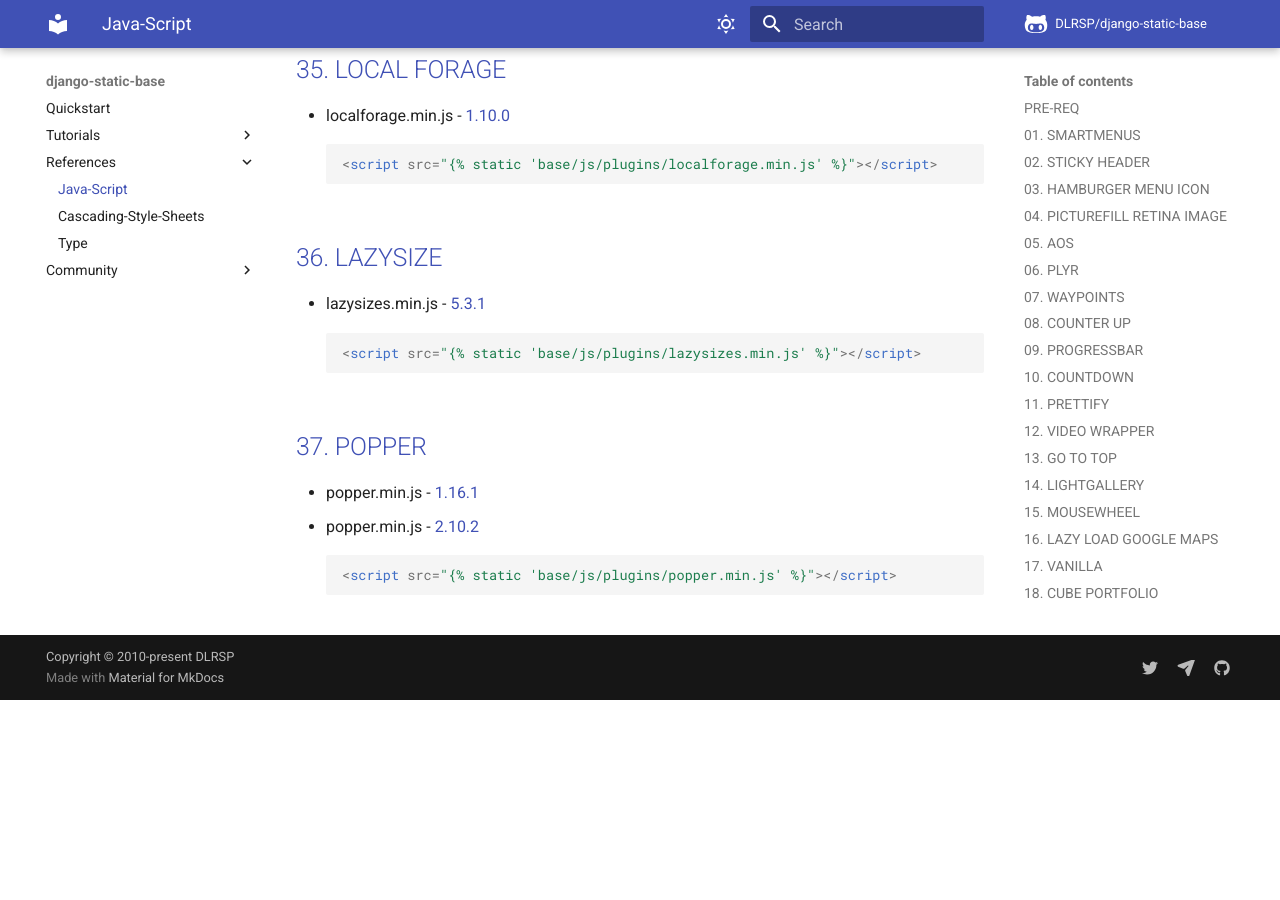
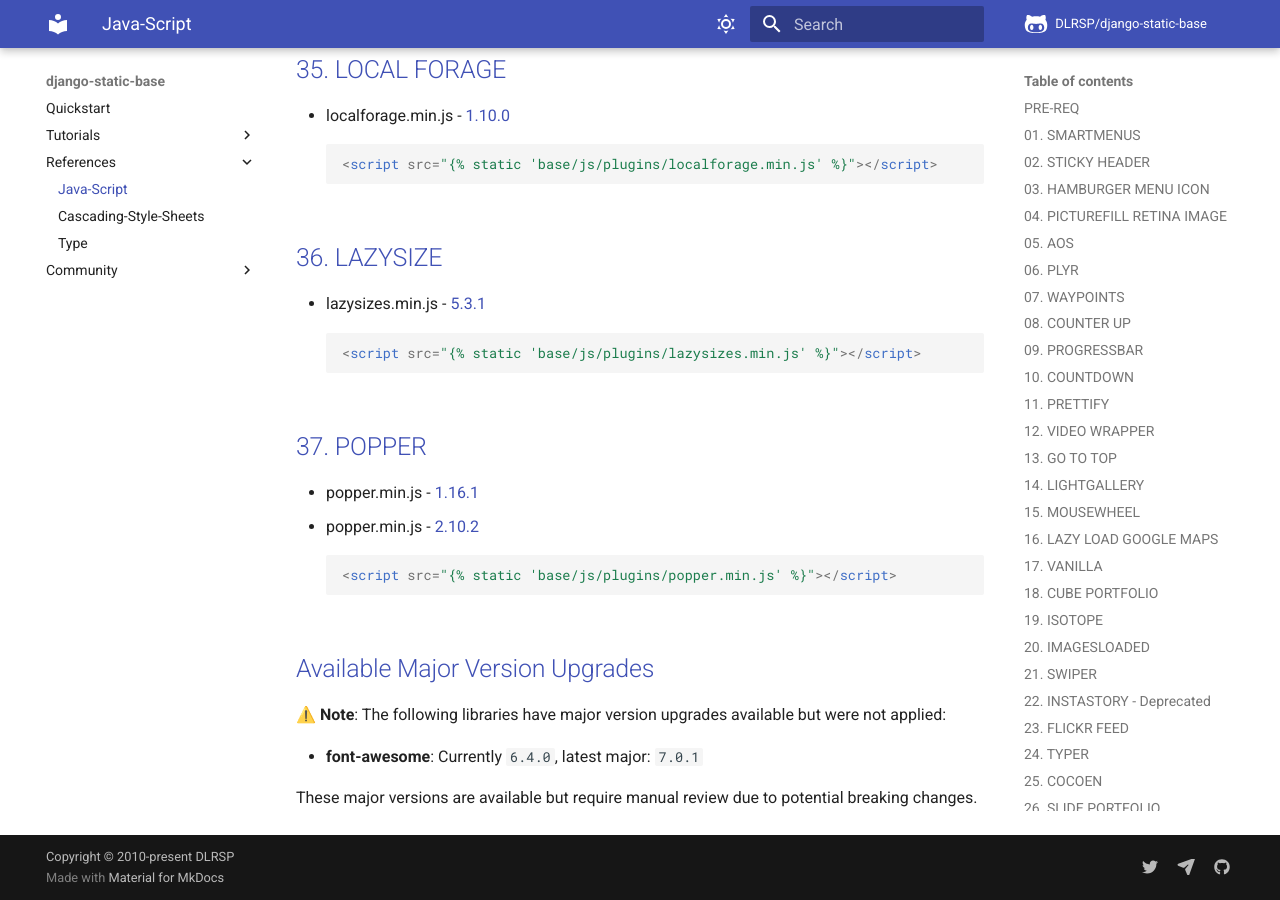
Before and after one commit to DLRSP/django-static-base, an MkDocs documentation site: the page built from docs/references/javascript.md, in a window 1280 px wide and 900 px high, scrolled down 6303 px. Built offline with MkDocs 1.6.1 and Material for MkDocs 9.7.7, drawn with Linux system fonts in a browser that asks for light colours; comment, search, counter and statistics services are not loaded; before the commit the page ends 7003 px from its top, so only the background shows below that.

```diff
--- a/docs/references/javascript.md
+++ b/docs/references/javascript.md
@@ -182,3 +182,11 @@
 [imagesloaded.pkgd.min.js]: https://github.com/desandro/imagesloaded/blob/master/imagesloaded.pkgd.min.js
 [jquery.smartmenus.min.js]: https://github.com/vadikom/smartmenus/blob/master/dist/jquery.smartmenus.min.js
 [jquery.smartmenus.bootstrap-4.min.js]: https://github.com/vadikom/smartmenus/blob/master/dist/addons/bootstrap-4/jquery.smartmenus.bootstrap-4.min.js
+
+## Available Major Version Upgrades
+
+⚠️ **Note**: The following libraries have major version upgrades available but were not applied:
+
+- **font-awesome**: Currently `6.4.0`, latest major: `7.0.1`
+
+These major versions are available but require manual review due to potential breaking changes.
--- a/versions.json
+++ b/versions.json
@@ -1,8 +1,8 @@
 {
   "animate_css": "4.1.1",
-  "bootstrap": "5.3.2",
+  "bootstrap": "5.3.8",
   "chart_js": "4.4.0",
-  "datatables": "1.13.7",
+  "datatables": "1.10.21",
   "font_awesome": "6.4.0",
   "highlight_js": "11.9.0",
   "jquery": "3.7.1",
```
Also changed, not shown: docs/references/style.md (+8 -0 lines), docs/references/type.md (+8 -0 lines).
